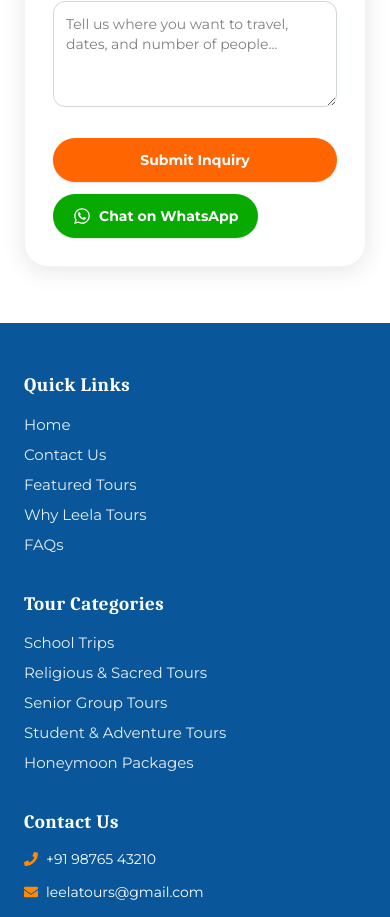
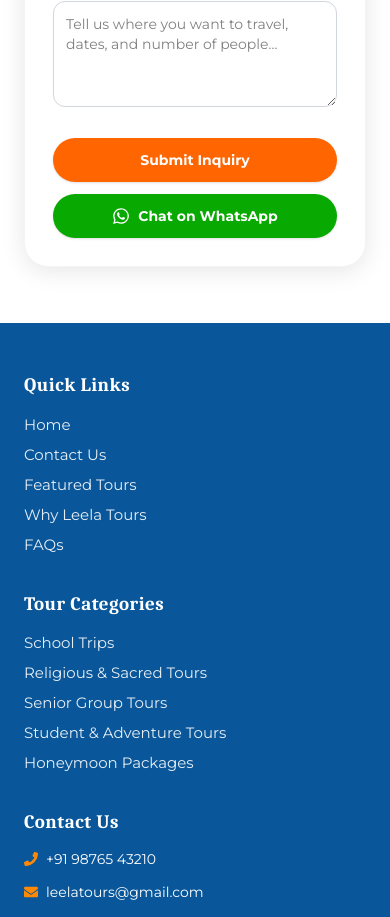
Before and after one commit to Mukeshpatel2002/Leela-tour-service, a React (Vite) app in the folder frontend/: page /contact in a window 390 px wide. Shown: the part 1140-2057 px from the top of the page. Built offline with nearby package versions, Linux system fonts and the light colour scheme; no server answers.

Commit message:
Keep mobile buttons aligned
On the contact form the WhatsApp button was narrower than Submit Inquiry, and on
the offer card the trailing arrow wrapped onto its own line.

```diff
--- a/frontend/src/components/home/StepsSection.jsx
+++ b/frontend/src/components/home/StepsSection.jsx
@@ -237,7 +237,10 @@ export default function StepsSection() {
                 aria-hidden="true"
                 className="h-6 w-6 shrink-0 object-contain"
               />
-              {offerContent.ctaText} →
+              <span className="min-w-0">{offerContent.ctaText}</span>
+              <span aria-hidden="true" className="shrink-0">
+                →
+              </span>
             </a>
           </div>
         </div>
--- a/frontend/src/pages/ContactPage.jsx
+++ b/frontend/src/pages/ContactPage.jsx
@@ -211,11 +211,11 @@ Query: ${formData.query || "I want to inquire about tours."}`;
                 />
               </div>
 
-              <div className="flex flex-wrap items-center gap-3 pt-2">
+              <div className="flex flex-col gap-3 pt-2 sm:flex-row">
                 <button
                   type="submit"
                   disabled={submitting}
-                  className="flex-1 rounded-full bg-[#ff6500] hover:bg-orange-600 px-6 py-3 text-sm font-bold text-white shadow transition disabled:opacity-50 cursor-pointer"
+                  className="w-full rounded-full bg-[#ff6500] hover:bg-orange-600 px-6 py-3 text-sm font-bold text-white shadow transition disabled:opacity-50 cursor-pointer sm:flex-1"
                 >
                   {submitting ? "Submitting..." : "Submit Inquiry"}
                 </button>
@@ -223,7 +223,7 @@ Query: ${formData.query || "I want to inquire about tours."}`;
                 <button
                   type="button"
                   onClick={handleWhatsApp}
-                  className="flex items-center justify-center gap-2 rounded-full bg-[#08a900] hover:bg-green-700 px-5 py-3 text-sm font-bold text-white shadow transition cursor-pointer"
+                  className="flex w-full items-center justify-center gap-2 whitespace-nowrap rounded-full bg-[#08a900] hover:bg-green-700 px-5 py-3 text-sm font-bold text-white shadow transition cursor-pointer sm:flex-1"
                 >
                   <FaWhatsapp className="text-lg" />
                   <span>Chat on WhatsApp</span>
```
